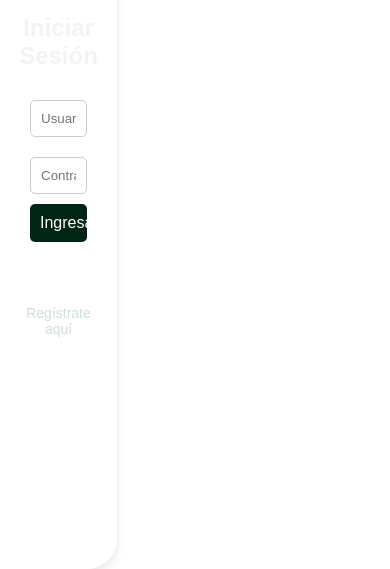
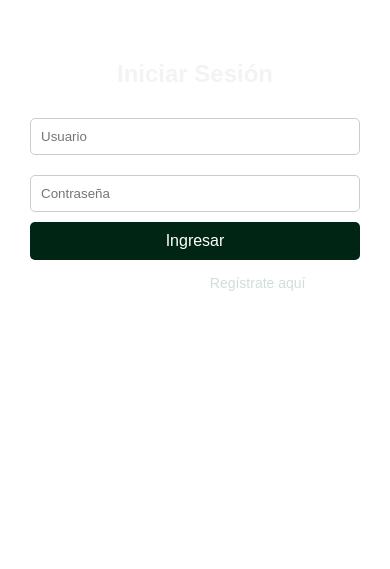
Before and after one commit to AlexWhut/WebMongoDB, a website: page public/index.html in a window 390 px wide. Shown: the part 275-844 px from the top of the page. Drawn offline with Linux system fonts and the light colour scheme.

Commit message:
update format mobile

```diff
--- a/public/styles/login.css
+++ b/public/styles/login.css
@@ -94,3 +94,15 @@ button:hover {
     height: auto; /* Mantiene la proporción del logo */
     margin-bottom: 20px; /* Espacio debajo del logo */
 }
+
+@media screen and (max-width: 768px) {
+    .container {
+        width: 100%;
+        border-radius: 0;
+        height: 100vh;
+    }
+
+    body {
+        flex-direction: column; /* Por si quieres apilar elementos en móvil */
+    }
+}
--- a/public/styles/register.css
+++ b/public/styles/register.css
@@ -94,3 +94,15 @@ button:hover {
     height: auto; /* Mantiene la proporción del logo */
     margin-bottom: 20px; /* Espacio debajo del logo */
 }
+
+@media screen and (max-width: 768px) {
+    .container {
+        width: 100%;
+        border-radius: 0;
+        height: 100vh;
+    }
+
+    body {
+        flex-direction: column; /* Por si quieres apilar elementos en móvil */
+    }
+}
```
